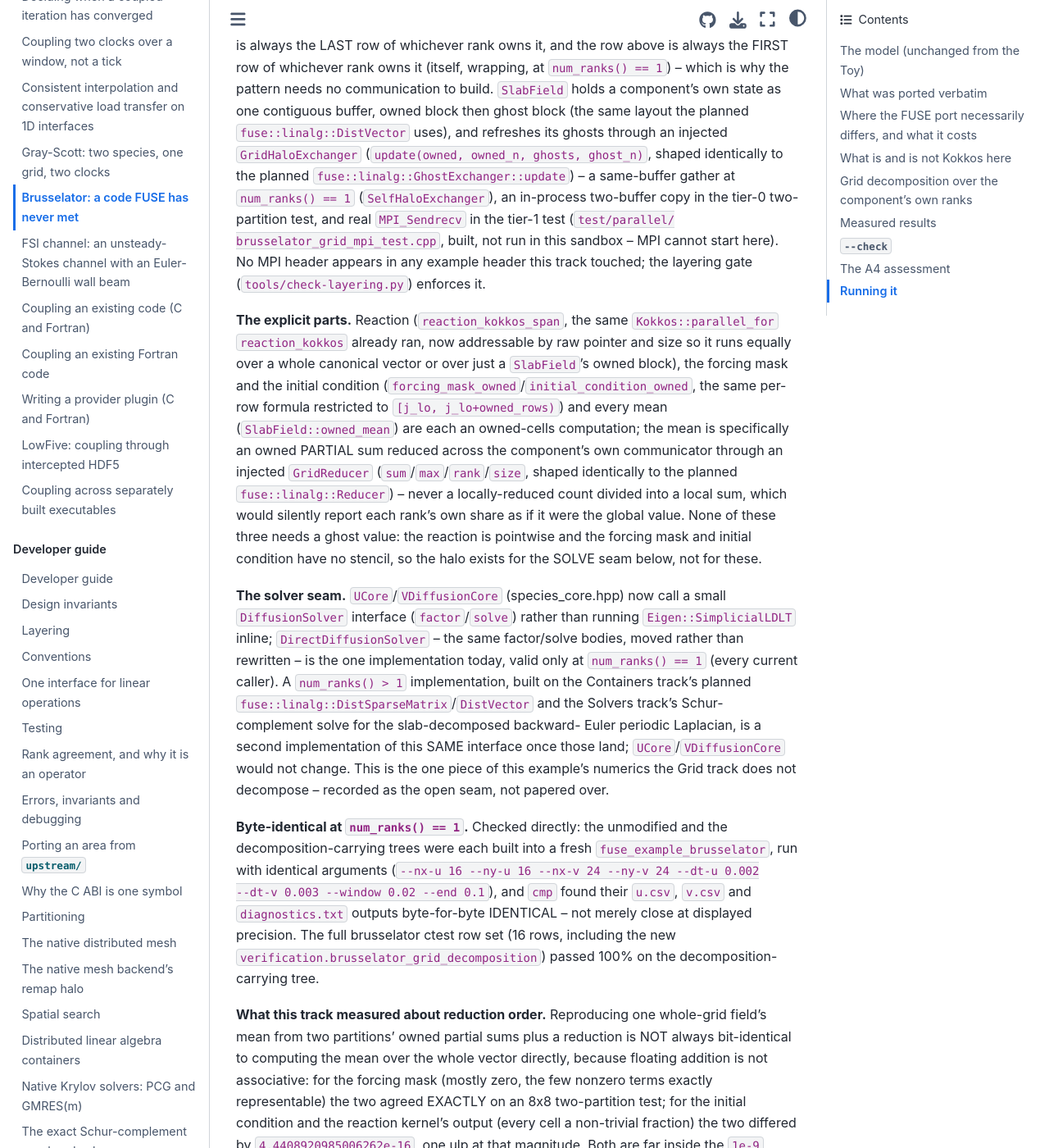
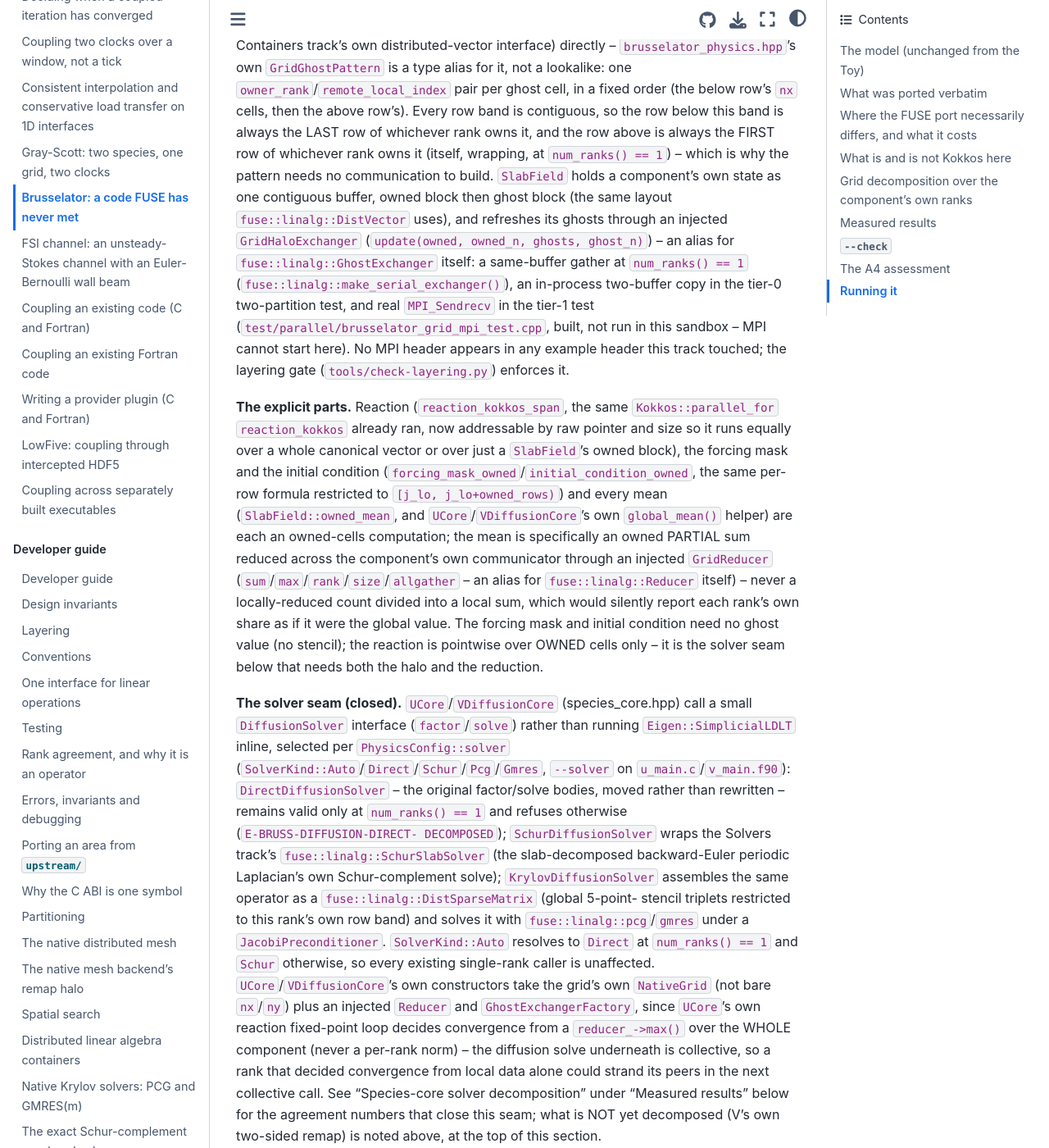
Before and after one commit to vijaysm/fuse, a Sphinx documentation site: the page built from docs/user/brusselator.md, in a window 1280 px wide and 1400 px high, scrolled down 4374 px. Shown: the whole window at 82% size. Built offline with Sphinx 7.4.7 and the Sphinx Book theme 1.1.4, drawn with Linux system fonts in a browser that asks for light colours; pages that are not in the unit, such as notebooks, are missing from menus; some of the changed text lies outside the part shown.

Commit message:
Document the decomposed species solvers and their measured agreement
The 3-rank MPMD row stays bit-identical to the recorded means through
the refactor.

```diff
--- a/docs/user/brusselator.md
+++ b/docs/user/brusselator.md
@@ -153,9 +153,13 @@
 
 ## Grid decomposition over the component's own ranks
 
-The mesh and the explicit (no linear solve) physics are decomposed over
-however many ranks U or V's own component runs on; the implicit diffusion
-SOLVE is a different track's own work (below) and is not decomposed here.
+The mesh, the explicit (no linear solve) physics, AND (since the species-core
+solver work below) the implicit diffusion solve are all decomposed over
+however many ranks U's own component runs on. V's own grid/physics/solver
+follow the identical path, but `VParticipant::make` refuses outright whenever
+asked for `num_ranks() > 1` (`E-BRUSS-V-DECOMPOSED-REMAP`): V's two-sided
+remap is not yet routed through FUSE's distributed weights, a separate
+track's own work, and that is the one piece left open here.
 
 **The mesh.** `NativeGrid::make` loads its backend at
 `backend.rank()`/`backend.num_ranks()`. `fuse::native::NativeMeshBackend`
@@ -175,25 +179,26 @@
 `num_ranks() == 1`" below.
 
 **The halo.** One periodic row above and below this rank's own band is
-exposed as `NativeGrid::ghost_pattern()`, shaped identically to FUSE's
-planned `fuse::linalg::GhostPattern` (the Containers track's own
-distributed-vector interface): one `owner_rank`/`remote_local_index` pair
-per ghost cell, in a fixed order (the below row's `nx` cells, then the
+exposed as `NativeGrid::ghost_pattern()`, returning FUSE's own
+`fuse::linalg::GhostPattern` (the Containers track's own distributed-vector
+interface) directly -- `brusselator_physics.hpp`'s own `GridGhostPattern` is
+a type alias for it, not a lookalike: one `owner_rank`/`remote_local_index`
+pair per ghost cell, in a fixed order (the below row's `nx` cells, then the
 above row's). Every row band is contiguous, so the row below this band is
 always the LAST row of whichever rank owns it, and the row above is always
 the FIRST row of whichever rank owns it (itself, wrapping, at
 `num_ranks() == 1`) -- which is why the pattern needs no communication to
 build. `SlabField` holds a component's own state as one contiguous buffer,
-owned block then ghost block (the same layout the planned
-`fuse::linalg::DistVector` uses), and refreshes its ghosts through an
-injected `GridHaloExchanger` (`update(owned, owned_n, ghosts, ghost_n)`,
-shaped identically to the planned `fuse::linalg::GhostExchanger::update`)
--- a same-buffer gather at `num_ranks() == 1` (`SelfHaloExchanger`), an
-in-process two-buffer copy in the tier-0 two-partition test, and real
-`MPI_Sendrecv` in the tier-1 test (`test/parallel/
-brusselator_grid_mpi_test.cpp`, built, not run in this sandbox -- MPI
-cannot start here). No MPI header appears in any example header this
-track touched; the layering gate (`tools/check-layering.py`) enforces it.
+owned block then ghost block (the same layout `fuse::linalg::DistVector`
+uses), and refreshes its ghosts through an injected `GridHaloExchanger`
+(`update(owned, owned_n, ghosts, ghost_n)`) -- an alias for
+`fuse::linalg::GhostExchanger` itself: a same-buffer gather at
+`num_ranks() == 1` (`fuse::linalg::make_serial_exchanger()`), an in-process
+two-buffer copy in the tier-0 two-partition test, and real `MPI_Sendrecv` in
+the tier-1 test (`test/parallel/brusselator_grid_mpi_test.cpp`, built, not
+run in this sandbox -- MPI cannot start here). No MPI header appears in any
+example header this track touched; the layering gate
+(`tools/check-layering.py`) enforces it.
 
 **The explicit parts.** Reaction (`reaction_kokkos_span`, the same
 `Kokkos::parallel_for` `reaction_kokkos` already ran, now addressable by
@@ -201,28 +206,40 @@
 over just a `SlabField`'s owned block), the forcing mask and the initial
 condition (`forcing_mask_owned`/`initial_condition_owned`, the same
 per-row formula restricted to `[j_lo, j_lo+owned_rows)`) and every mean
-(`SlabField::owned_mean`) are each an owned-cells computation; the mean is
-specifically an owned PARTIAL sum reduced across the component's own
-communicator through an injected `GridReducer` (`sum`/`max`/`rank`/`size`,
-shaped identically to the planned `fuse::linalg::Reducer`) -- never a
-locally-reduced count divided into a local sum, which would silently
-report each rank's own share as if it were the global value. None of these
-three needs a ghost value: the reaction is pointwise and the forcing mask
-and initial condition have no stencil, so the halo exists for the SOLVE
-seam below, not for these.
+(`SlabField::owned_mean`, and `UCore`/`VDiffusionCore`'s own `global_mean()`
+helper) are each an owned-cells computation; the mean is specifically an
+owned PARTIAL sum reduced across the component's own communicator through
+an injected `GridReducer` (`sum`/`max`/`rank`/`size`/`allgather` -- an
+alias for `fuse::linalg::Reducer` itself) -- never a locally-reduced count
+divided into a local sum, which would silently report each rank's own share
+as if it were the global value. The forcing mask and initial condition need
+no ghost value (no stencil); the reaction is pointwise over OWNED cells only
+-- it is the solver seam below that needs both the halo and the reduction.
 
-**The solver seam.** `UCore`/`VDiffusionCore` (species_core.hpp) now call a
-small `DiffusionSolver` interface (`factor`/`solve`) rather than running
-`Eigen::SimplicialLDLT` inline; `DirectDiffusionSolver` -- the same
-factor/solve bodies, moved rather than rewritten -- is the one
-implementation today, valid only at `num_ranks() == 1` (every current
-caller). A `num_ranks() > 1` implementation, built on the Containers
-track's planned `fuse::linalg::DistSparseMatrix`/`DistVector` and the
-Solvers track's Schur-complement solve for the slab-decomposed backward-
-Euler periodic Laplacian, is a second implementation of this SAME
-interface once those land; `UCore`/`VDiffusionCore` would not change.
-This is the one piece of this example's numerics the Grid track does not
-decompose -- recorded as the open seam, not papered over.
+**The solver seam (closed).** `UCore`/`VDiffusionCore` (species_core.hpp)
+call a small `DiffusionSolver` interface (`factor`/`solve`) rather than
+running `Eigen::SimplicialLDLT` inline, selected per `PhysicsConfig::solver`
+(`SolverKind::Auto`/`Direct`/`Schur`/`Pcg`/`Gmres`, `--solver` on
+`u_main.c`/`v_main.f90`): `DirectDiffusionSolver` -- the original
+factor/solve bodies, moved rather than rewritten -- remains valid only at
+`num_ranks() == 1` and refuses otherwise (`E-BRUSS-DIFFUSION-DIRECT-
+DECOMPOSED`); `SchurDiffusionSolver` wraps the Solvers track's
+`fuse::linalg::SchurSlabSolver` (the slab-decomposed backward-Euler periodic
+Laplacian's own Schur-complement solve); `KrylovDiffusionSolver` assembles
+the same operator as a `fuse::linalg::DistSparseMatrix` (global 5-point-
+stencil triplets restricted to this rank's own row band) and solves it with
+`fuse::linalg::pcg`/`gmres` under a `JacobiPreconditioner`. `SolverKind::Auto`
+resolves to `Direct` at `num_ranks() == 1` and `Schur` otherwise, so every
+existing single-rank caller is unaffected. `UCore`/`VDiffusionCore`'s own
+constructors take the grid's own `NativeGrid` (not bare `nx`/`ny`) plus an
+injected `Reducer` and `GhostExchangerFactory`, since `UCore`'s own reaction
+fixed-point loop decides convergence from a `reducer_->max()` over the
+WHOLE component (never a per-rank norm) -- the diffusion solve underneath is
+collective, so a rank that decided convergence from local data alone could
+strand its peers in the next collective call. See "Species-core solver
+decomposition" under "Measured results" below for the agreement numbers
+that close this seam; what is NOT yet decomposed (V's own two-sided remap)
+is noted above, at the top of this section.
 
 **Byte-identical at `num_ranks() == 1`.** Checked directly: the unmodified
 and the decomposition-carrying trees were each built into a fresh
@@ -272,6 +289,40 @@
 (the two Toy `Transfer` invariants), applying the map to a constant field
 reproduces the constant, and the same holds on the Toy's own "nonmatching"
 pair (U 17x13, V 11x19).
+
+### Species-core solver decomposition (`verification.brusselator_species_core_decomposition`)
+
+Measured in-process against a `num_ranks() == 1` `DirectDiffusionSolver`
+reference, on `UCore`/`VDiffusionCore` instances built one per partition and
+stepped concurrently (one `std::thread` per rank; `UCore`'s own constructor
+and reaction loop each issue a collective, so a sequential build/step would
+deadlock -- the test's own thread-barrier `BarrierReducer`/
+`BarrierGhostExchanger` reproduce an N-way `fuse::linalg::Reducer`/
+`GhostExchanger` in-process, standing in for a real `mpiexec` this sandbox
+cannot start):
+
+| case | partitions | max\\|diff\\| vs. single-rank Direct |
+|---|---:|---:|
+| `SchurDiffusionSolver`, U (8x8 grid, 20 steps / 2 windows) | 2 | 2.420e-14 |
+| `SchurDiffusionSolver`, U (8x12 grid) | 3 | 4.485e-14 |
+| `SchurDiffusionSolver`, V | 2 | 2.665e-15 |
+
+`KrylovDiffusionSolver`'s own `rel_tol` was swept against the same reference
+to derive `PhysicsConfig::solver_tolerance`'s default:
+
+| `rel_tol` | Pcg max\\|diff\\| | Gmres max\\|diff\\| |
+|---:|---:|---:|
+| 1e-8  | 4.602e-9  | 4.631e-9  |
+| 1e-9  | 5.196e-10 | 4.583e-10 |
+| 1e-10 | 3.387e-11 | 2.186e-11 |
+| 1e-11 | 3.344e-12 | 1.475e-12 |
+| 1e-12 | 1.421e-13 | 1.421e-13 |
+| 1e-13 | 5.862e-14 | 5.462e-14 |
+
+`solver_tolerance` defaults to `1e-13`, the tightest value swept -- closest
+to the Schur path's exact-solve floor -- per this project's standing
+robustness-over-efficiency rule, not the loosest value that happened to
+pass.
 
 ### Agreement with the Toy at the defaults, short run (`--end 0.1`)
 
```
